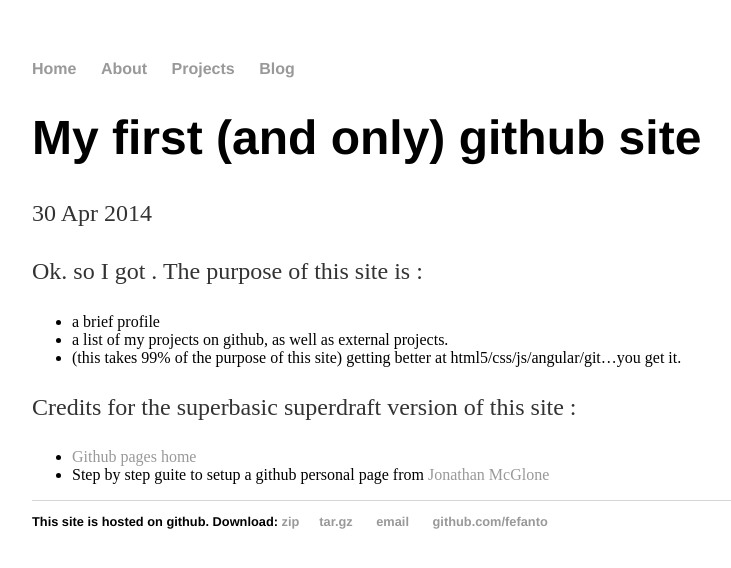
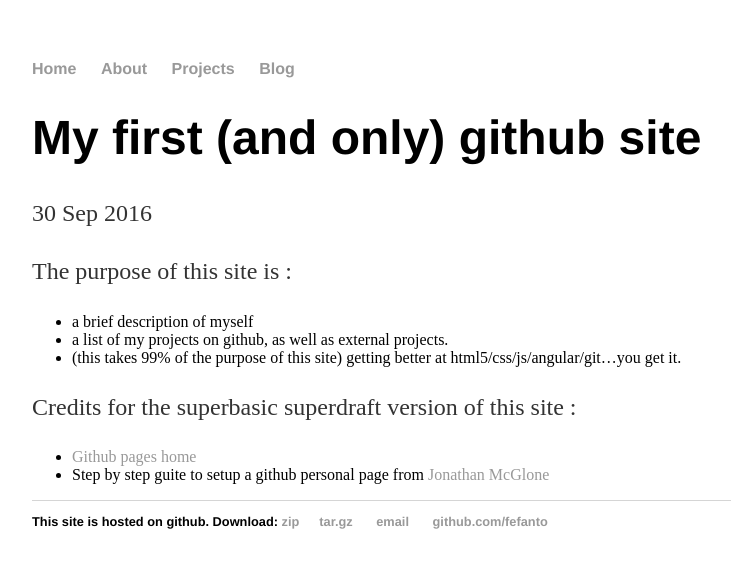
Before and after one commit to fefanto/fefanto.github.io, a Jekyll site: the page built from _posts/2016-09-30-my first-and-only-github-site.md, in a window 1280 px wide. Shown: the top 568 px of the page, without its empty margins (160-891 px from the left). Built offline with Jekyll 4.4.1, drawn with Linux system fonts in a browser that asks for light colours.

Commit message:
post update

```diff
--- a/_posts/2016-09-30-my first-and-only-github-site.md
+++ b/_posts/2016-09-30-my first-and-only-github-site.md
@@ -1,16 +1,17 @@
 ---
 layout: post
 title: "My first (and only) github site"
-date: 2014-04-30
+date: 2016-09-30
 ---
 
-Ok. so I got .
+
 The purpose of this site is :
-* a brief profile
+
+* a brief description of myself
 * a list of my projects on github, as well as external projects.
 * (this takes 99% of the purpose of this site) getting better at html5/css/js/angular/git...you get it.
 
 Credits for the superbasic superdraft version of this site :
 
-* [Github pages home](https://pages.github.com/)
-* Step by step guite to setup a github personal page from [Jonathan McGlone](http://jmcglone.com/guides/github-pages/)
+* [Github pages home](https://pages.github.com/ target="_blank)
+* Step by step guite to setup a github personal page from [Jonathan McGlone](http://jmcglone.com/guides/github-pages/ target="_blank)
```
